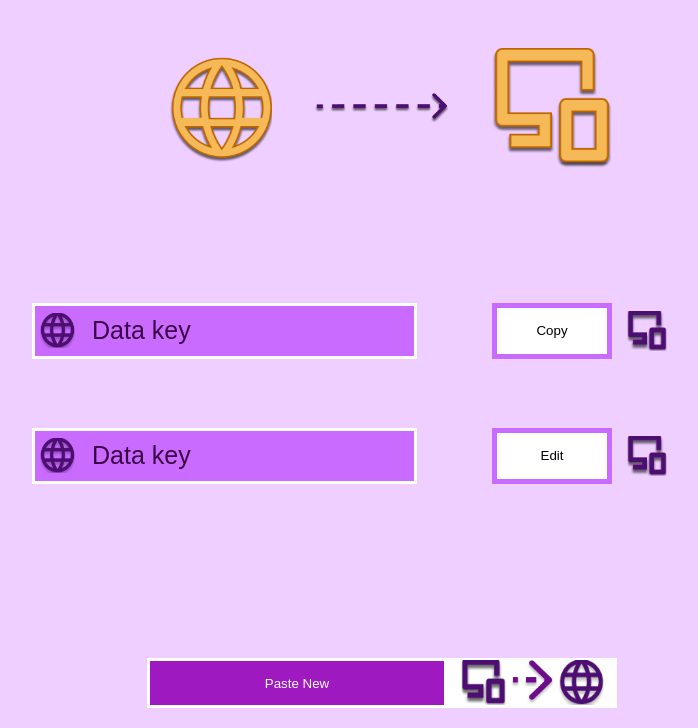
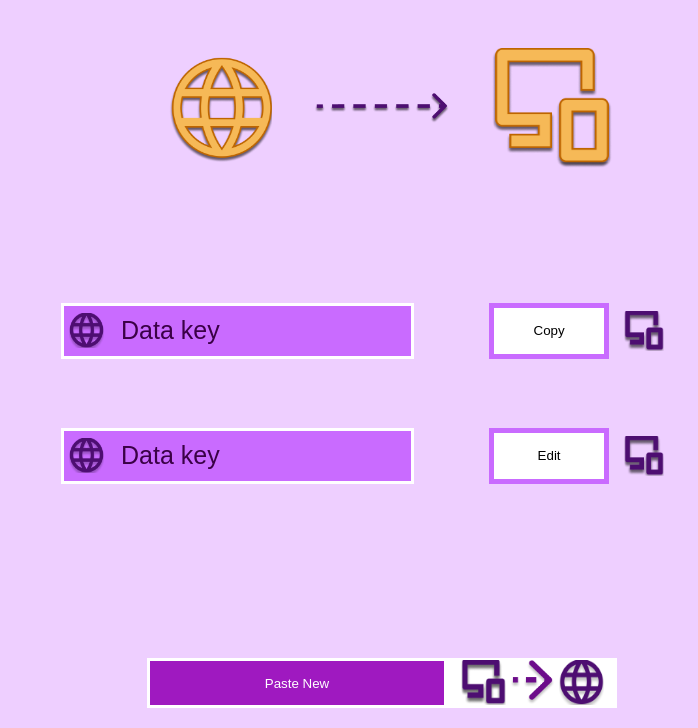
Before and after one commit to asiradnan/CopyPasta, a Django app: page / in a window 1280 px wide. Shown: the top 728 px of the page, without its empty margins (258-956 px from the left). Run offline with Django 5.2, Linux system fonts and the light colour scheme.

Commit message:
Logo size and alignment of homepage

```diff
--- a/static/home.css
+++ b/static/home.css
@@ -49,7 +49,7 @@ body{
   display: grid;
   grid-template-columns: 55% auto;
   gap: 10% 75px;
-  width: 700px;
+  width: fit-content;
 
 }
 .fi{
```
